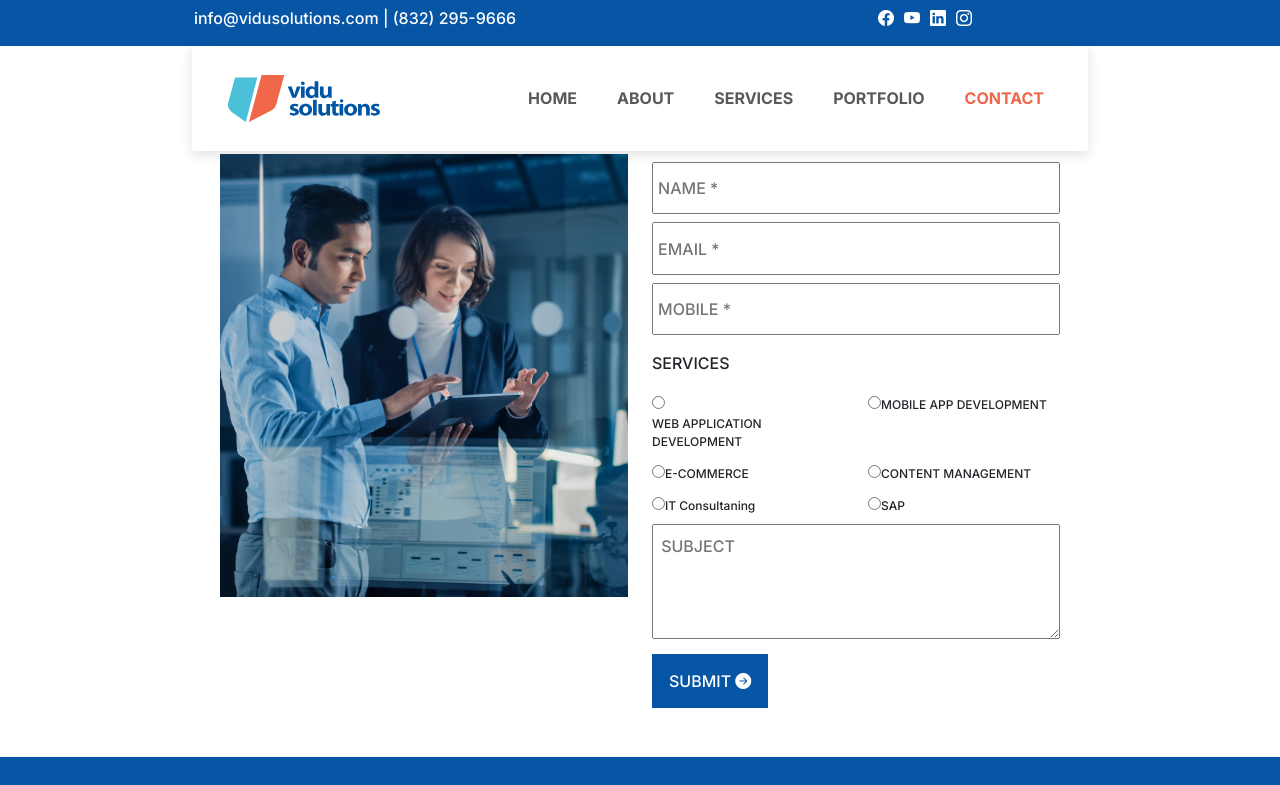
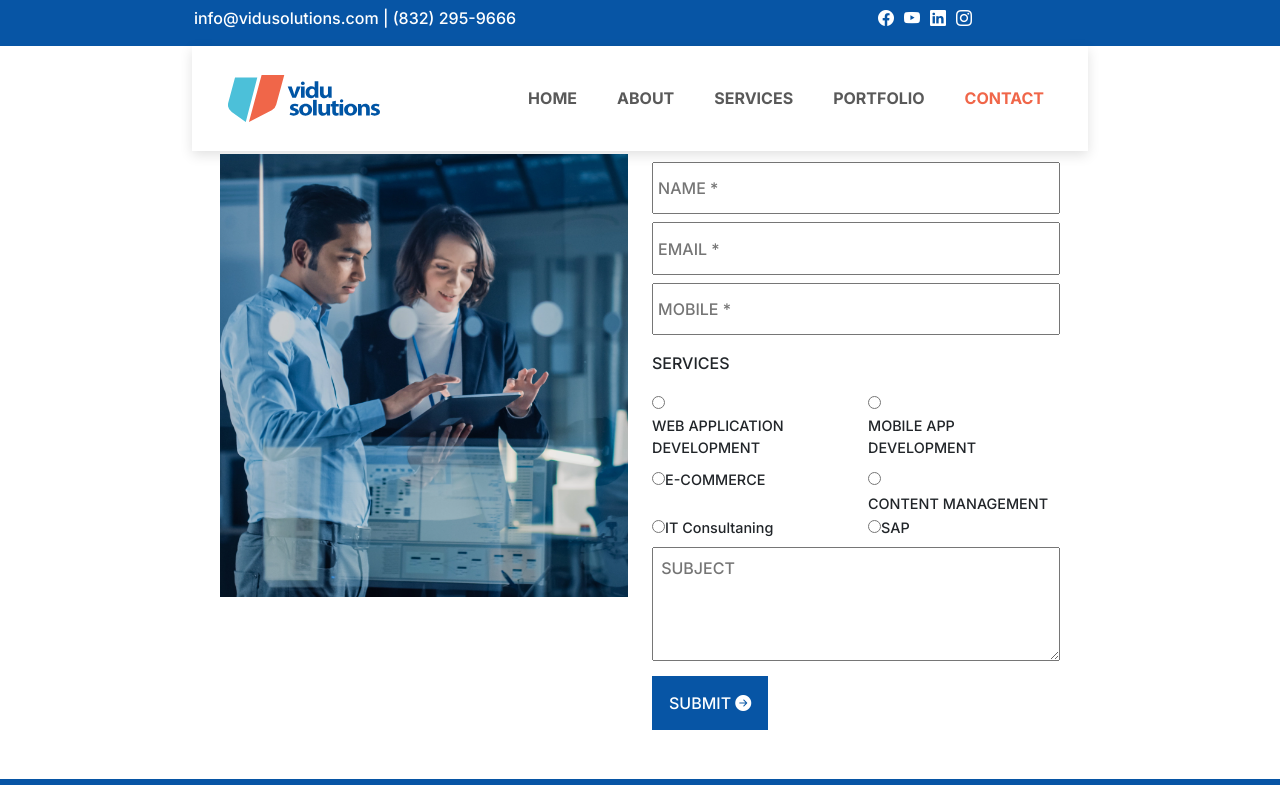
Before and after one commit to NikhilMNM/vidu-Solution, a React (Create React App) app: page /Contact in a window 1280 px wide. Shown: the top 785 px of the page. Built offline with nearby package versions, Linux system fonts and the light colour scheme.

Commit message:
contact font and favicon

```diff
--- a/src/style.css
+++ b/src/style.css
@@ -229,7 +229,7 @@ textarea{
     padding: 2%;
 }
 .inputsradio label{
-    font-size: 1.5vh;
+    font-size: 1.8vh;
 }
 
 /* contact  */
```
Also changed, not shown: 1 other file (tests, documents, lock files or other folders).
